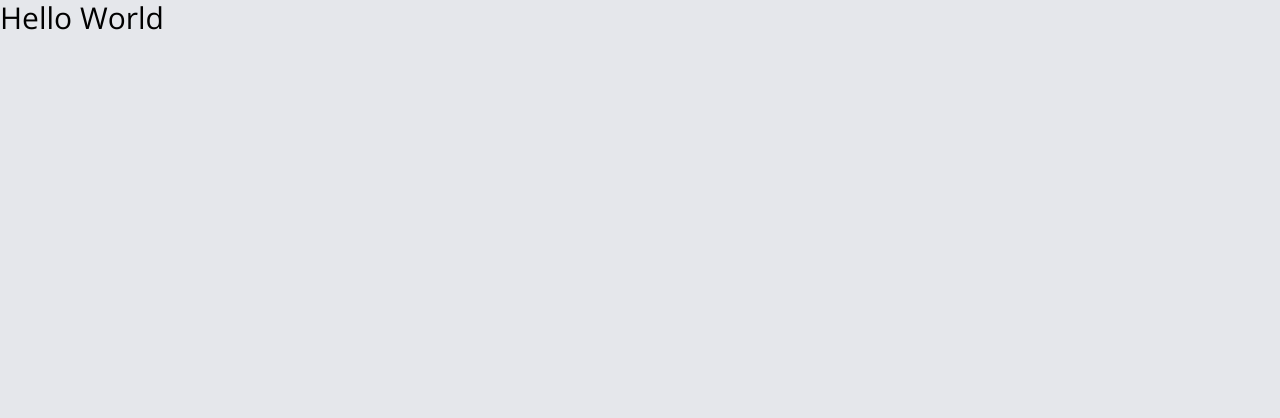
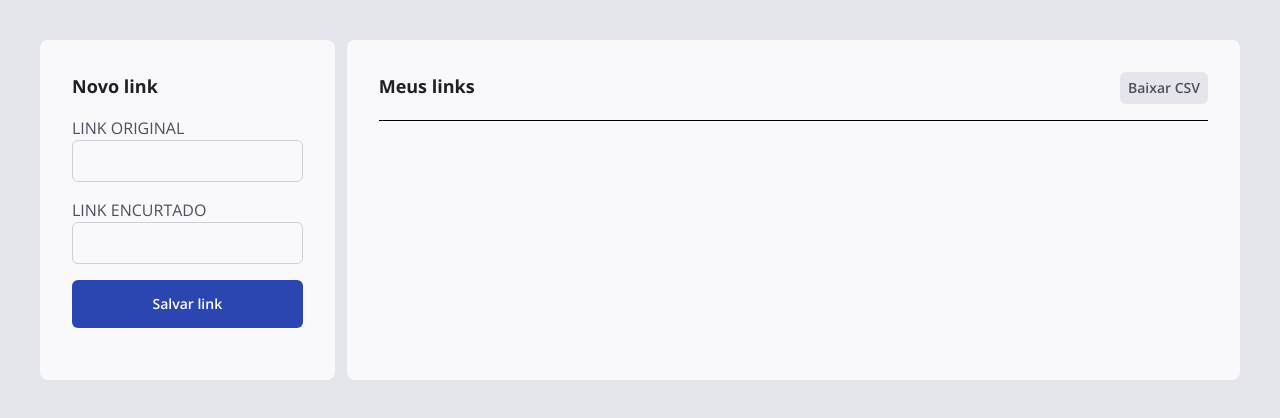
Before and after one commit to MuriloMorandi/brev-ly, a React (Vite) app in the folder web/: page / in a window 1280 px wide. Shown: the top 418 px of the page. Built offline with nearby package versions, Linux system fonts and the light colour scheme; no server answers.

Commit message:
Criado o formulário de cadastro de um novo link

```diff
--- a/web/src/app.tsx
+++ b/web/src/app.tsx
@@ -1,8 +1,14 @@
-
+import { LinkForm } from "./components/link-form";
+import { LinkList } from "./components/link-list";
 
 export function App() {
 
   return (
-    <h1 className="text-3xl">Hello World</h1>
+    <main className="h-dvh flex-col items-center justify-center p-10">
+      <div className="flex flex-row gap-3">
+        <LinkForm />
+        <LinkList/>
+      </div>
+    </main>
   )
 }
--- /dev/null
+++ b/web/src/components/link-form.tsx
@@ -0,0 +1,66 @@
+import { zodResolver } from "@hookform/resolvers/zod";
+import { useForm } from "react-hook-form";
+import z from "zod/v4";
+import { Button } from "./ui/button";
+import { Input } from "./ui/input";
+import { api } from "../libs/api";
+
+const createLinkSchema = z.object({
+    url: z.url(),
+    shortUrl: z.string().trim().min(1, "Short URL cannot be empty"),
+});
+
+type CreateLinkSchema = z.infer<typeof createLinkSchema>
+
+export function LinkForm() {
+    const {
+        register,
+        handleSubmit,
+        reset,
+        formState: { errors },
+    } = useForm<CreateLinkSchema>({
+        resolver: zodResolver(createLinkSchema),
+
+    })
+
+    const handleForm = (data: CreateLinkSchema)=>{
+        console.log(data)
+        api.post('links', data).then(()=>{
+            reset()
+        }).catch((erro)=>{
+            console.error(erro)
+        })
+    }
+
+    return (
+        <div
+            className="flex flex-col gap-4 bg-gray-100 overflow-hidden w-[380px] h-[340px] rounded-lg p-8"
+        >
+            <p className="text-lg text-gray-600">Novo link</p>
+
+            <form
+                className="flex flex-col gap-4"
+                onSubmit={handleSubmit(handleForm)}
+            >
+                <Input
+                    title="LINK ORIGINAL"
+                    errorMessage={errors?.url?.message}
+                    type="url"
+                    {...register('url')}
+                />
+
+                <Input
+                    title="LINK ENCURTADO"
+                    errorMessage={errors?.shortUrl?.message}   {...register('shortUrl')}
+                />
+
+                <Button
+                    typeButton="primary"
+                    className=""
+                    aria-label="Salvar link"
+                    type="submit"
+                />
+            </form>
+        </div>
+    )
+}
--- /dev/null
+++ b/web/src/components/link-list.tsx
@@ -0,0 +1,23 @@
+import { Button } from "./ui/button";
+
+export function LinkList() {
+    return (
+        <div
+            className="bg-gray-100 overflow-hidden w-full rounded-lg p-8 flex flex-col gap-4"
+        >
+            <div className="flex justify-between">
+                <p className="text-lg text-gray-600">Meus links</p>
+                <Button
+                    typeButton="secondary"
+                    className="h-[32px] w-fit"
+                    aria-label="Baixar CSV"
+                />
+            </div>
+
+            <div className="border-t-1 broder-grey-200">
+
+            </div>
+
+        </div>
+    )
+}
--- /dev/null
+++ b/web/src/components/ui/button.tsx
@@ -0,0 +1,50 @@
+import type { ComponentProps } from "react";
+import { tv, type VariantProps } from "tailwind-variants"
+
+
+const buttonVariants = tv({
+    base: `
+        flex
+        items-center
+        justify-center
+        rounded-md
+        cursor-pointer
+        h-[48px]
+        w-full
+        text-md
+    `,
+    variants: {
+        typeButton: {
+            primary: "bg-blue-base hover:bg-blue-dark px-5 text-white",
+            secondary: "bg-gray-200 px-2 text-gray-500 hover:border-1 hover:border-blue-dark"
+        },
+        disabled: {
+            true: 'opacity-50 pointer-events-none'
+        }
+    },
+    defaultVariants: {
+        typeButton: "primary"
+    }
+})
+
+type ButtonProps = ComponentProps<"button"> &
+    VariantProps<typeof buttonVariants> & {
+        asChild?: boolean;
+
+};
+
+export function Button({
+    typeButton,
+    disabled,
+    className,
+    ...props
+ }:ButtonProps) {
+    return (
+        <button
+            className={buttonVariants({ typeButton, disabled, className })}
+            {...props}
+        >
+            <span>{props["aria-label"]}</span>
+        </button>
+    )
+}
--- /dev/null
+++ b/web/src/components/ui/input.tsx
@@ -0,0 +1,56 @@
+import type { ComponentProps } from "react";
+import { tv, type VariantProps } from "tailwind-variants";
+
+const inputVariants = tv({
+  base: `
+    text-gray-500
+    border
+    border-gray-300
+    rounded-md
+    px-3 py-2
+    outline-none
+    focus:border-blue-base
+  `,
+  variants: {
+    error: {
+      true: 'text-danger border-danger focus:border-danger',
+    },
+  },
+})
+
+const titleVariants = tv({
+  base: `
+    text-gray-500
+    transition-colors
+    group-focus-within:text-blue-base
+  `,
+  variants: {
+    error: {
+      true: 'text-danger group-focus-within:text-danger',
+    },
+  },
+})
+
+type InputProps = ComponentProps<'input'> &
+  VariantProps<typeof inputVariants> & {
+    title?: string
+    errorMessage?: string
+  }
+
+export function Input({ title, errorMessage, className,  ...props }: InputProps) {
+  const error = !!errorMessage
+  return (
+    <div className="flex flex-col group">
+      <p
+        className={titleVariants({ error })}
+      >
+        {title}
+      </p>
+      <input className={inputVariants({ error, className })} {...props}/>
+      {errorMessage ?
+        <p className="text-danger text-sm">
+            {errorMessage}
+        </p> : undefined}
+    </div>
+  )
+}
--- a/web/src/index.css
+++ b/web/src/index.css
@@ -3,4 +3,51 @@
 @theme{
   --default-font-family: "Open Sans";
 
+  --color-blue-base: #2C46B1;
+  --color-blue-dark: #2C4091;
+
+  --color-write: #FFFFFF;
+
+  --color-gray-100: #F9F9FB;
+  --color-gray-200: #E4E6EC;
+  --color-gray-300: #CDCFD5;
+  --color-gray-400: #74798B;
+  --color-gray-500: #4D505C;
+  --color-gray-600: #1F2025;
+
+  --color-danger: #B12C4D;
 }
+
+@layer components{
+
+  .text-xl {
+    font-size: 24px;
+    line-height: 32px;
+    font-weight: bold;
+  }
+
+  .text-lg{
+    font-size: 18px;
+    line-height: 24px;
+    font-weight: bold;
+  }
+
+  .text-md {
+    font-size: 14px;
+    line-height: 18px;
+    font-weight: 600;
+  }
+
+  .text-sm {
+    font-size: 12px;
+    line-height: 16px;
+    font-weight: 500;
+  }
+
+  .text-xs {
+    font-size: 10px;
+    line-height: 14px;
+    font-weight: 400;
+  }
+
+}
--- /dev/null
+++ b/web/src/libs/api.ts
@@ -0,0 +1,5 @@
+import axios from 'axios';
+
+export const api = axios.create({
+    baseURL: import.meta.env.VITE_API_URL,
+})
```
Also changed, not shown: web/package.json (+7 -1 lines), 2 other files (tests, documents, lock files or other folders).
